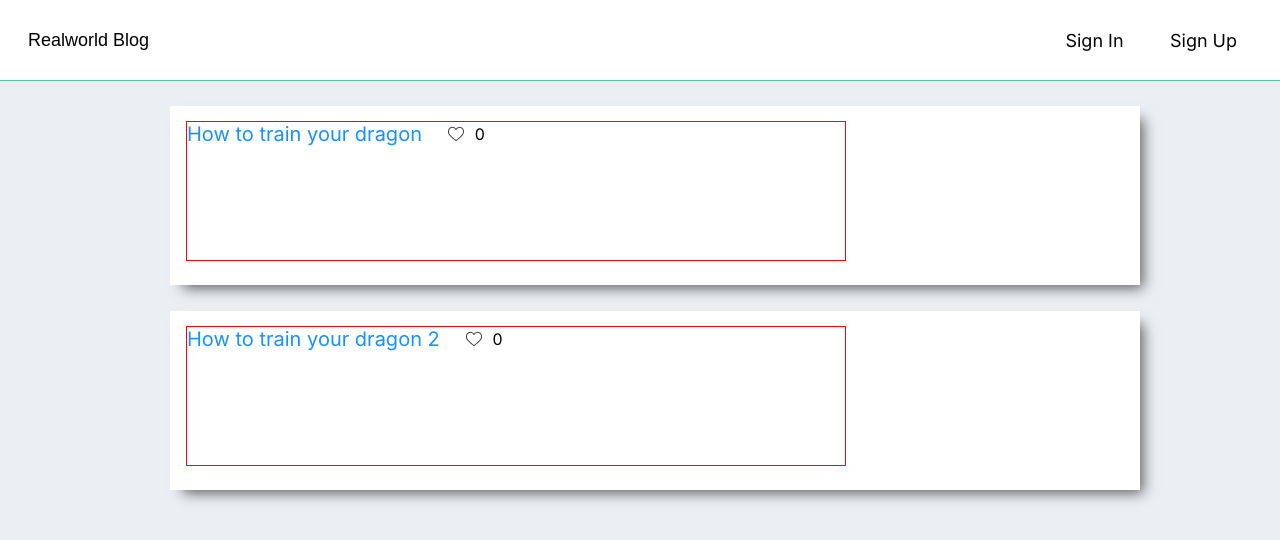
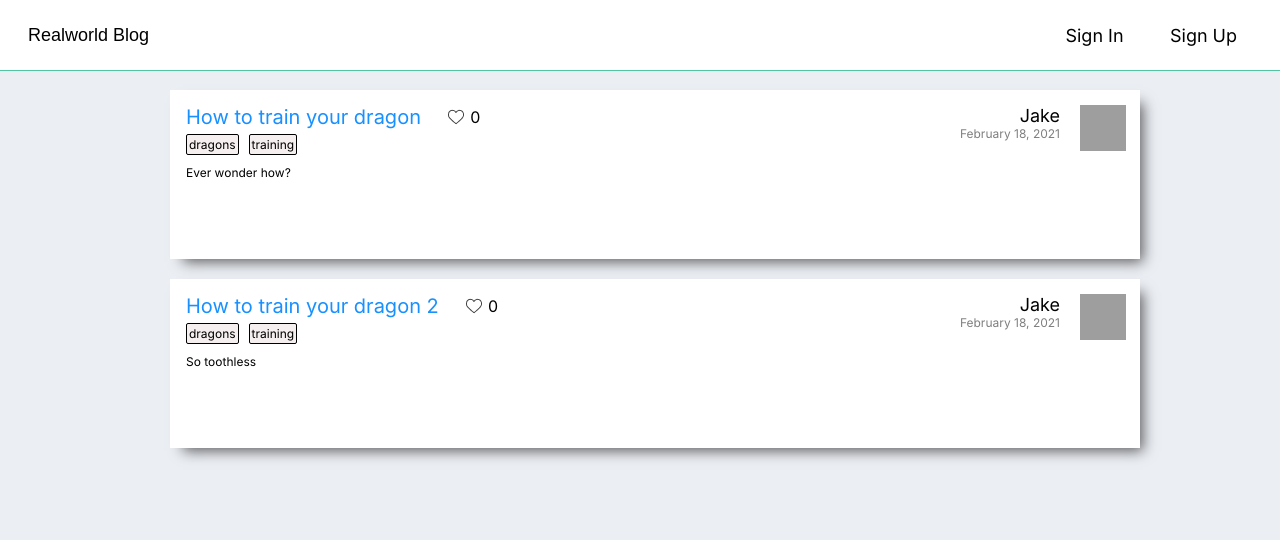
Before and after one commit to Zrazhevskii/blog_platform, a React (Vite) app: page / in a window 1280 px wide. Shown: the top 540 px of the page. Built offline with nearby package versions, Linux system fonts and the light colour scheme; grey boxes are pictures that could not be loaded.

Commit message:
структура post

```diff
--- a/package.json
+++ b/package.json
@@ -15,6 +15,7 @@
   "dependencies": {
     "@reduxjs/toolkit": "^2.2.7",
     "antd": "^5.20.6",
+    "date-fns": "^4.1.0",
     "prop-types": "^15.8.1",
     "react": "^18.2.0",
     "react-dom": "^18.2.0",
--- a/src/components/Header/Header.css
+++ b/src/components/Header/Header.css
@@ -6,7 +6,7 @@
     align-items: center;
 
     width: 100%;
-    height: 80px;
+    height: 70px;
     padding: 0 22px;
 
     font-weight: 400;
@@ -18,7 +18,7 @@
 .header::after {
     content: '';
     position: absolute;
-    top: 80px;
+    top: 70px;
     left: 0;
     width: 100%;
     border-bottom: 1px solid #52c4a1;
--- a/src/components/Layout/Layout.css
+++ b/src/components/Layout/Layout.css
@@ -1,4 +1,5 @@
 .wrapper__app {
     max-width: 1440px;
+    height: 977px;
     background-color: #ebeef3;
 }
--- a/src/pages/Post/Post.css
+++ b/src/pages/Post/Post.css
@@ -3,9 +3,9 @@
     flex-direction: row;
 
     width: 100%;
-    height: 140px;
+    height: 130px;
 
-    margin-top: 26px;
+    margin-top: 20px;
     padding: 15px 14px 24px 16px;
 
     background-color: #fff;
@@ -16,8 +16,7 @@
     display: flex;
     flex-direction: column;
 
-    width: 70%;
-    border: 1px solid red;
+    width: 75%;
 }
 
 .post__box__title__box {
@@ -31,6 +30,7 @@
 .post__box__title {
     font-size: 20px;
     font-weight: 400;
+
     margin: 0;
     color: #1890ff;
 }
@@ -40,14 +40,77 @@
     justify-content: center;
     align-items: center;
 
-    width: 15%;
+    width: 13%;
 }
 
 .post__box__favorites::before {
     content: '';
+
     width: 17px;
     height: 17px;
+
     background: no-repeat url('../../assets/heart.png');
+
     position: relative;
-    left: -10px;
+    left: -5px;
 }
+
+.post__box__tags__box {
+    display: flex;
+    flex-direction: row;
+
+    margin-top: 5px;
+}
+
+.post__box__tag {
+    display: flex;
+    justify-content: center;
+    align-items: center;
+    text-align: center;
+
+    background-color: rgb(245, 239, 239);
+
+    font-size: 12px;
+    font-weight: 400;
+
+    border: 1px solid black;
+    border-radius: 2px;
+
+    padding: 2px;
+    margin-right: 10px;
+}
+
+.post__box__description {
+    font-size: 12px;
+    font-weight: 400;
+
+    margin-top: 10px;
+}
+
+.post__box__author__box {
+    display: flex;
+    flex-direction: row;
+    justify-content: end;
+    width: 25%;
+}
+
+.post__box__name {
+    font-size: 18px;
+}
+
+.post__box__name__box {
+    display: flex;
+    flex-direction: column;
+    align-items: end;
+    margin-right: 20px;
+}
+
+.post__box__img {
+    width: 46px;
+    height: 46px;
+}
+
+.post__box__created {
+    font-size: 12px;
+    opacity: 0.5;
+}
--- a/src/pages/Post/Post.jsx
+++ b/src/pages/Post/Post.jsx
@@ -1,19 +1,43 @@
 import './Post.css';
 import PropTypes from 'prop-types';
+import { format } from 'date-fns';
 
 export default function Post({ elem }) {
-    const { title, favoritesCount } = elem;
-    // console.log(favoritesCount);
-    console.log(elem);
+    const { title, favoritesCount, tags, description, createdAt, author } = elem;
+    const { username, image } = author;
+    const user = username
+        .split(' ')
+        .map((el) => el.slice(0, 1).toUpperCase() + el.slice(1))
+        .join(' ');
+    // console.log(user);
+    const date = createdAt ? format(createdAt, 'MMMM dd, yyyy') : 'Дата неуказана';
+
     return (
-        <div className="post__box">
+        <section className="post__box">
             <div className="post__box__content">
                 <div className="post__box__title__box">
                     <h4 className="post__box__title">{title}</h4>
                     <div className="post__box__favorites">{favoritesCount}</div>
                 </div>
+                <div className="post__box__tags__box">
+                    {tags.map((item) => {
+                        return (
+                            <span key={item} className="post__box__tag">
+                                {item}
+                            </span>
+                        );
+                    })}
+                </div>
+                <div className="post__box__description">{description.split(' ').slice(0, 10).join(' ')}</div>
             </div>
-        </div>
+            <div className="post__box__author__box">
+                <div className="post__box__name__box">
+                    <span className="post__box__name">{user}</span>
+                    <span className="post__box__created">{date}</span>
+                </div>
+                <img src={image} alt="автор" className="post__box__img" />
+            </div>
+        </section>
     );
 }
 
@@ -21,5 +45,12 @@ Post.propTypes = {
     elem: PropTypes.shape({
         title: PropTypes.string,
         favoritesCount: PropTypes.number,
+        tags: PropTypes.arrayOf(PropTypes.string),
+        description: PropTypes.string,
+        createdAt: PropTypes.string,
+        author: PropTypes.shape({
+            username: PropTypes.string,
+            image: PropTypes.string,
+        }),
     }),
 };
```
Also changed, not shown: 1 other file (tests, documents, lock files or other folders).
